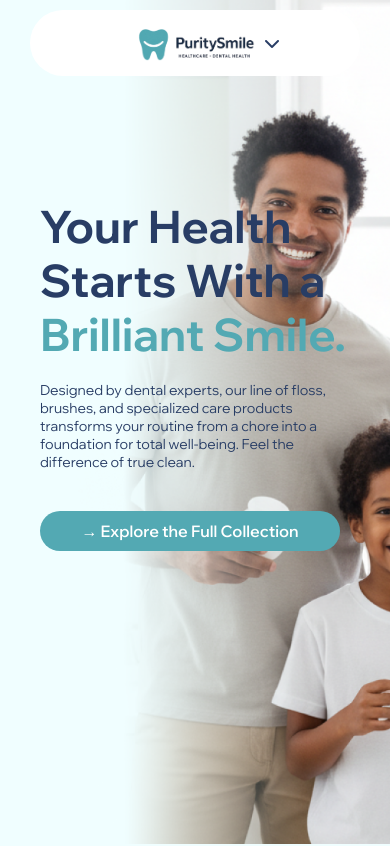
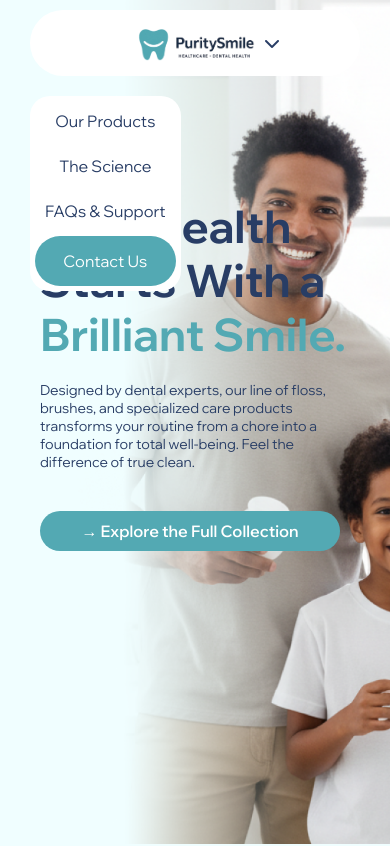
Before and after one commit to shaniashn/purity-smile, a Vue app: page / in a window 390 px wide. Shown: the top 846 px of the page. Built offline with nearby package versions, Linux system fonts and the light colour scheme.

Commit message:
Improve mobile menu visibility and styling
Added 'hidden' class to mobile menu for better control of its visibility. Enhanced mobile menu styling, including padding, margin, border-radius, and hover effects. Introduced data property and method for toggling desktop menu based on window width.

```diff
--- a/src/App.vue
+++ b/src/App.vue
@@ -15,7 +15,7 @@
           </ul>
         </div>
       </div>
-      <div class="mobile-menu">
+      <div class="mobile-menu hidden">
         <ul>
           <li><a href="#">Our Products</a></li>
           <li><a href="#">The Science</a></li>
@@ -159,7 +159,21 @@
 
 <script>
 export default {
-  name: 'App'
+  name: 'App',
+  data() {
+    return {
+      showDesktopMenu: true,
+    }
+  },
+  methods: {
+    toggleDesktopMenu() {
+      if (window.innerWidth < 768) {
+        this.showDesktopMenu = false;
+      } else {
+        this.showDesktopMenu = true;
+      }
+    }
+  }
 }
 </script>
 
@@ -239,20 +253,20 @@ nav {
   text-decoration: none;
 }
 
-.nav-container ul li:last-child {
+.nav-container ul li:last-child, .mobile-menu ul li:last-child {
   padding: 15px 28px;
   background-color: #53A9B3;
   border-radius: 50pt;
 }
 
-.nav-container ul li:last-child:hover {
+.nav-container ul li:last-child:hover, .mobile-menu ul li:last-child:hover {
   background-color: #1f8c98;
   box-sizing: border-box;
   transition: all 0.3s ease;
   cursor: pointer;
 }
 
-.nav-container ul li:last-child a {
+.nav-container ul li:last-child a, .mobile-menu ul li:last-child a {
   color: #fff;
 }
 
@@ -545,7 +559,7 @@ footer {
 
   .nav-container ul {
     flex-direction: column;
-    gap: 15px;
+    gap: 20px;
     width: 100%;
   }
 
@@ -603,10 +617,12 @@ footer {
     flex-direction: column;
     gap: 10px;
     margin: 10px;
+    border-radius: 15pt;
   }
 
   .desktop-menu {
     display: none;
+    margin-top: 25px;
   }
 
   /* Key Features */
@@ -747,8 +763,11 @@ footer {
     flex-direction: column;
     gap: 10px;
     margin: 10px;
-    display: none;
     background-color: #fff;
+  }
+
+  .mobile-menu.hidden {
+    position: absolute;
   }
 
   .desktop-menu {
@@ -758,6 +777,7 @@ footer {
   .mobile-menu ul li{
     list-style: none;
     padding: 10px;
+    margin: 5px;
   }
 
   .mobile-menu ul li a {
```
